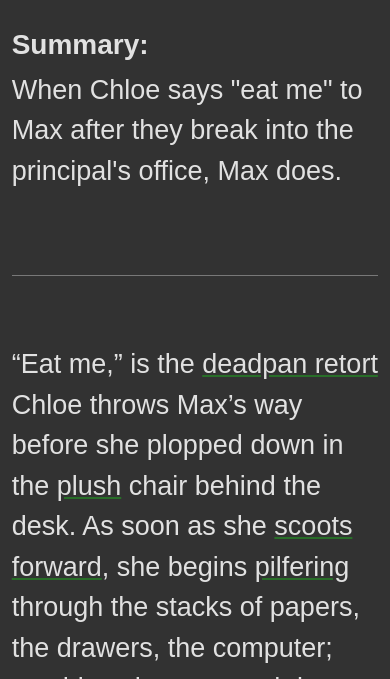
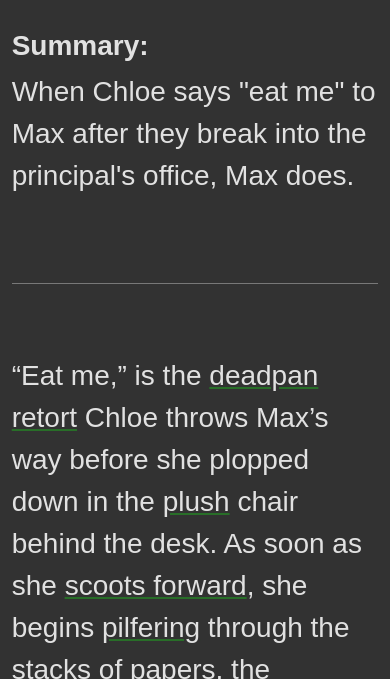
Before and after one commit to anotherstateofmind/lisfanfics.github.io, a plain HTML site: page eat-me.html in a window 390 px wide. Shown: the part 165-844 px from the top of the page. Drawn offline with nearby package versions, Linux system fonts and the light colour scheme.

Commit message:
whatthefuckever

```diff
--- a/eat-me.html
+++ b/eat-me.html
@@ -14,7 +14,7 @@
         background-color: rgb(50,50,50);
         padding: 3%;
         font-family: sans-serif;
-        font-size: 27px;
+        font-size: 28px;
         color: rgb(225,225,225);
       }
       @media screen and (min-width: 848px) {
@@ -163,7 +163,16 @@
     <p>Everything as alright for the moment.</p>
 
     <!-- Optional JavaScript -->
+
+    <!-- jQuery first, then Popper.js, then Bootstrap JS -->
+    <script src="https://code.jquery.com/jquery-3.3.1.slim.min.js" integrity="sha384-q8i/X+965DzO0rT7abK41JStQIAqVgRVzpbzo5smXKp4YfRvH+8abtTE1Pi6jizo" crossorigin="anonymous"></script>
+    <script src="https://cdnjs.cloudflare.com/ajax/libs/popper.js/1.14.3/umd/popper.min.js" integrity="sha384-ZMP7rVo3mIykV+2+9J3UJ46jBk0WLaUAdn689aCwoqbBJiSnjAK/l8WvCWPIPm49" crossorigin="anonymous"></script>
+    <script src="https://stackpath.bootstrapcdn.com/bootstrap/4.1.3/js/bootstrap.min.js" integrity="sha384-ChfqqxuZUCnJSK3+MXmPNIyE6ZbWh2IMqE241rYiqJxyMiZ6OW/JmZQ5stwEULTy" crossorigin="anonymous"></script>
+
     <script>
+    	$(function () {
+		  $('[data-toggle="tooltip"]').tooltip()
+		})
 
       let spans = document.querySelectorAll('span[data-ita]');
 
@@ -175,9 +184,5 @@
       }
 
     </script>
-    <!-- jQuery first, then Popper.js, then Bootstrap JS -->
-    <script src="https://code.jquery.com/jquery-3.3.1.slim.min.js" integrity="sha384-q8i/X+965DzO0rT7abK41JStQIAqVgRVzpbzo5smXKp4YfRvH+8abtTE1Pi6jizo" crossorigin="anonymous"></script>
-    <script src="https://cdnjs.cloudflare.com/ajax/libs/popper.js/1.14.3/umd/popper.min.js" integrity="sha384-ZMP7rVo3mIykV+2+9J3UJ46jBk0WLaUAdn689aCwoqbBJiSnjAK/l8WvCWPIPm49" crossorigin="anonymous"></script>
-    <script src="https://stackpath.bootstrapcdn.com/bootstrap/4.1.3/js/bootstrap.min.js" integrity="sha384-ChfqqxuZUCnJSK3+MXmPNIyE6ZbWh2IMqE241rYiqJxyMiZ6OW/JmZQ5stwEULTy" crossorigin="anonymous"></script>
   </body>
 </html>
```
